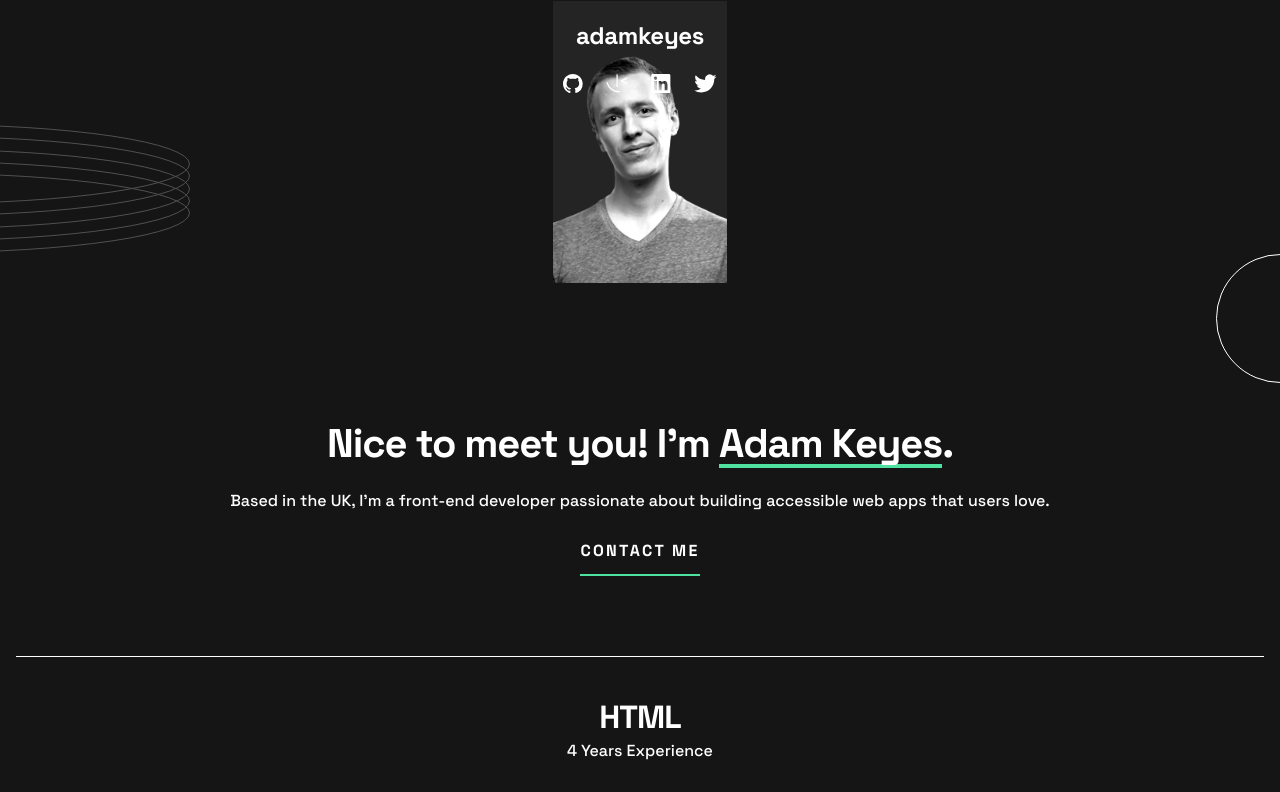
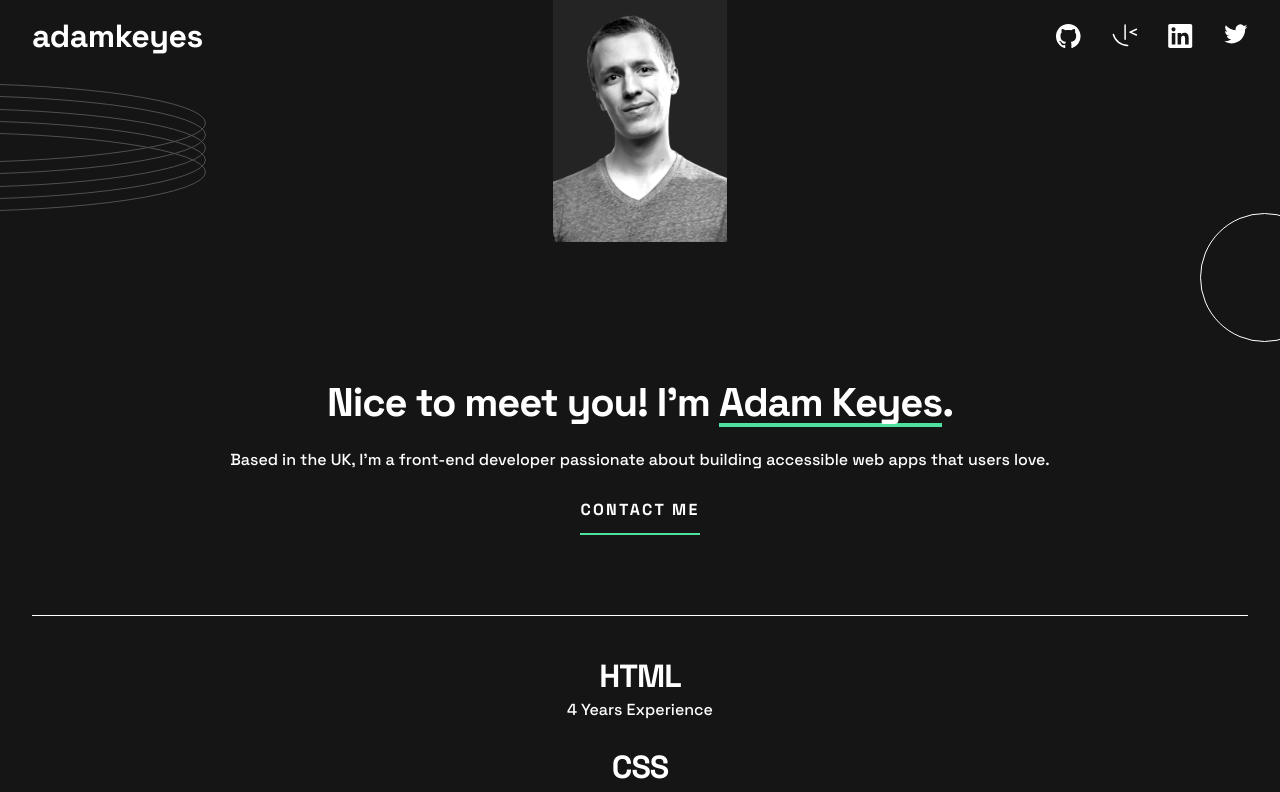
Before and after one commit to miguelzaga/singlepage-developer-portfolio, a React (Vite) app: page / in a window 1280 px wide. Shown: the top 792 px of the page. Built offline with nearby package versions, Linux system fonts and the light colour scheme.

Commit message:
style navbar tablet

```diff
--- a/src/scss/01-abstracts/_mixins.scss
+++ b/src/scss/01-abstracts/_mixins.scss
@@ -3,8 +3,3 @@
     @content;
   }
 }
-
-@mixin padding {
-  padding-left: 16px;
-  padding-right: 16px;
-}
--- a/src/scss/04-globals/_layout.scss
+++ b/src/scss/04-globals/_layout.scss
@@ -1,4 +1,13 @@
 @use "./../01-abstracts/" as *;
+
+@mixin padding {
+  padding-left: 16px;
+  padding-right: 16px;
+  @include breakpoint($md) {
+    padding-left: 32px;
+    padding-right: 32px;
+  }
+}
 
 .wrapper {
   position: relative;
--- a/src/scss/05-components/_navbar.scss
+++ b/src/scss/05-components/_navbar.scss
@@ -5,12 +5,20 @@
   flex-direction: column;
   align-items: center;
   gap: 22px;
+  @include breakpoint($md) {
+    flex-direction: row;
+    justify-content: space-between;
+  }
 
   &__name {
     font-weight: 700;
     font-size: rem(24px);
     line-height: rem(32px);
     letter-spacing: rem(-0.333333px);
+    @include breakpoint($md) {
+      font-size: rem(32px);
+      letter-spacing: rem(-0.444444px);
+    }
   }
 
   &__socials {
@@ -18,9 +26,15 @@
     width: 100%;
     max-width: 154px;
     justify-content: space-between;
+    @include breakpoint($md) {
+      max-width: 192px;
+    }
 
     &-img {
-      max-height: 19px;
+      max-height: 20px;
+      @include breakpoint($md) {
+        max-height: 25px;
+      }
     }
   }
 }
```
